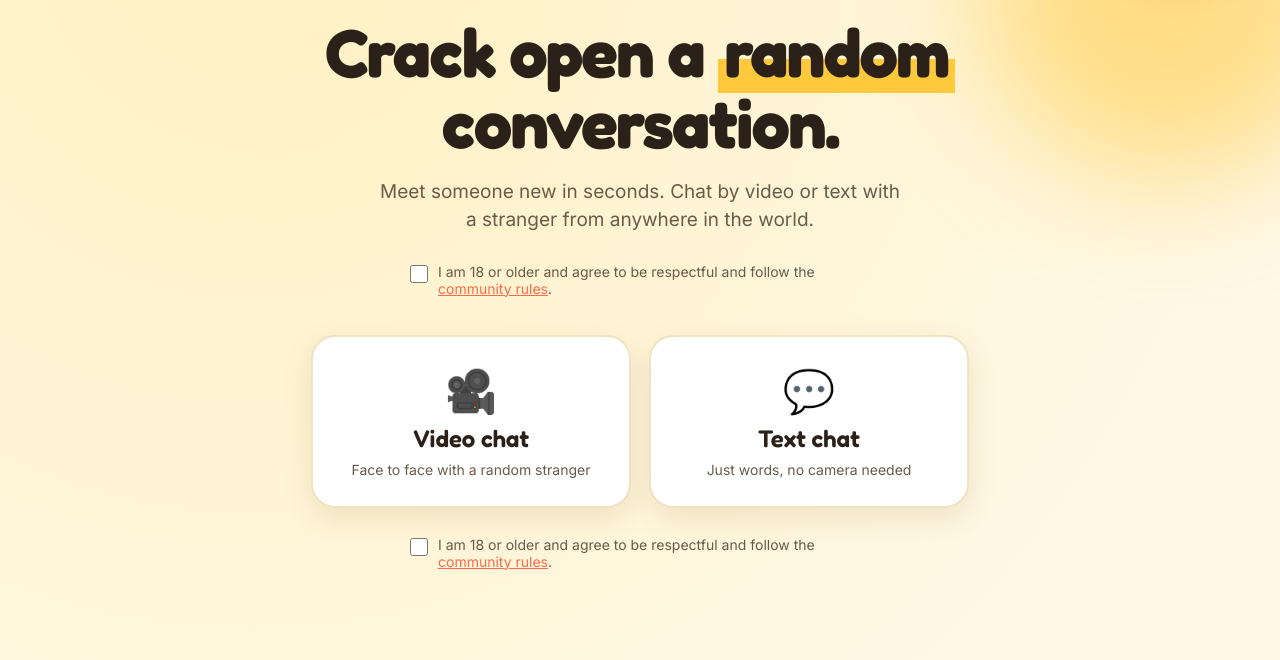
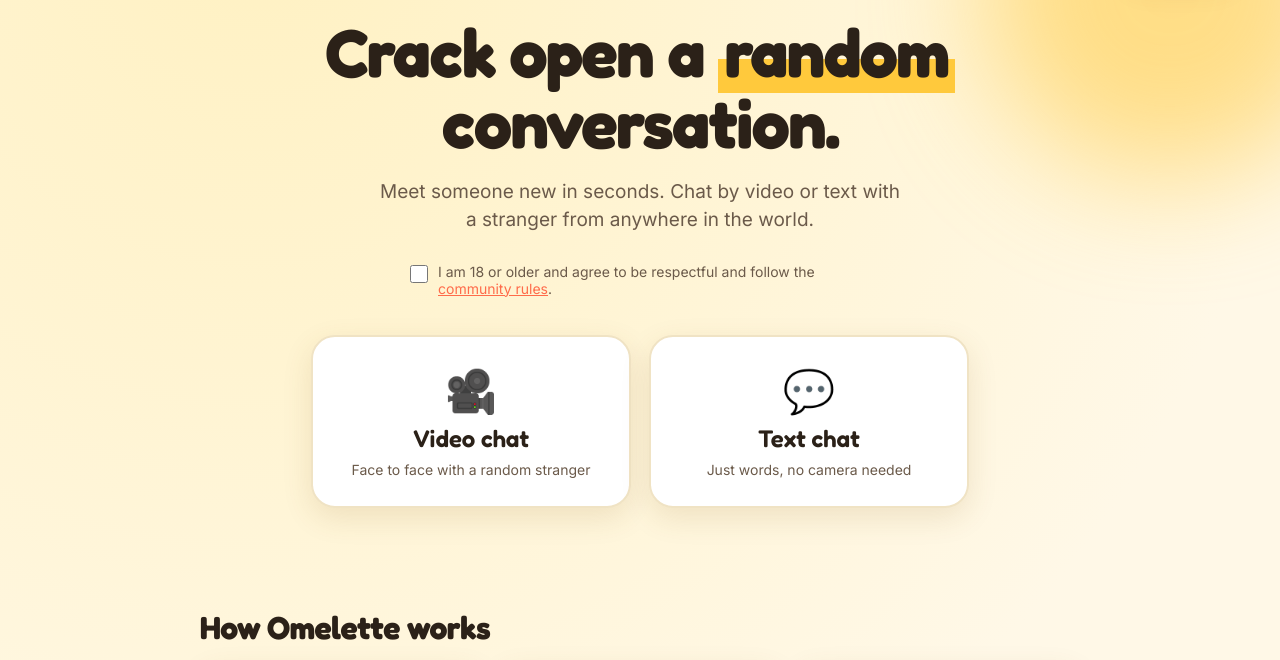
Before and after one commit to alfredalappat/omelette, a website: page public/index.html in a window 1280 px wide. Shown: the part 81-741 px from the top of the page. Drawn offline with nearby package versions, Linux system fonts and the light colour scheme; no server answers.

Commit message:
Remove age confirmation checkbox and warning

```diff
--- a/public/index.html
+++ b/public/index.html
@@ -91,11 +91,7 @@
         </button>
       </div>
 
-      <label class="agree">
-        <input type="checkbox" id="ageCheck" />
-        <span>I am 18 or older and agree to be respectful and follow the <a href="#" id="rulesLink">community rules</a>.</span>
-      </label>
-      <p class="warn" id="ageWarn" hidden>Please confirm you're 18+ to continue.</p>
+
     </section>
 
 
```
